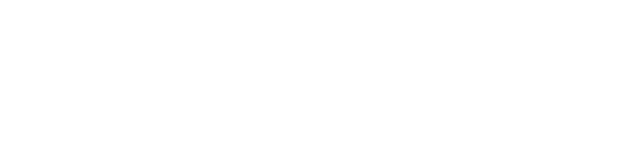
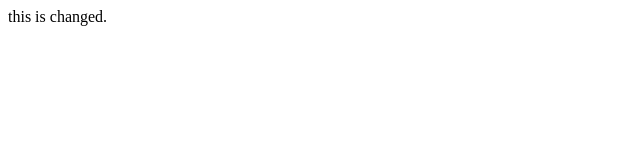
Before and after one commit to AudreySen/HW-Wireframe, a plain HTML site: page index.html in a window 1280 px wide. Shown: the whole page, without its empty margins (0-640 px from the left). Drawn offline with Linux system fonts and the light colour scheme.

Commit message:
changed a line

```diff
--- a/index.html
+++ b/index.html
@@ -8,7 +8,7 @@
         <div id="header"></div>
     </header>
 <section>
-
+ this is changed.
 </section>
 <article>
 <h1>
```
